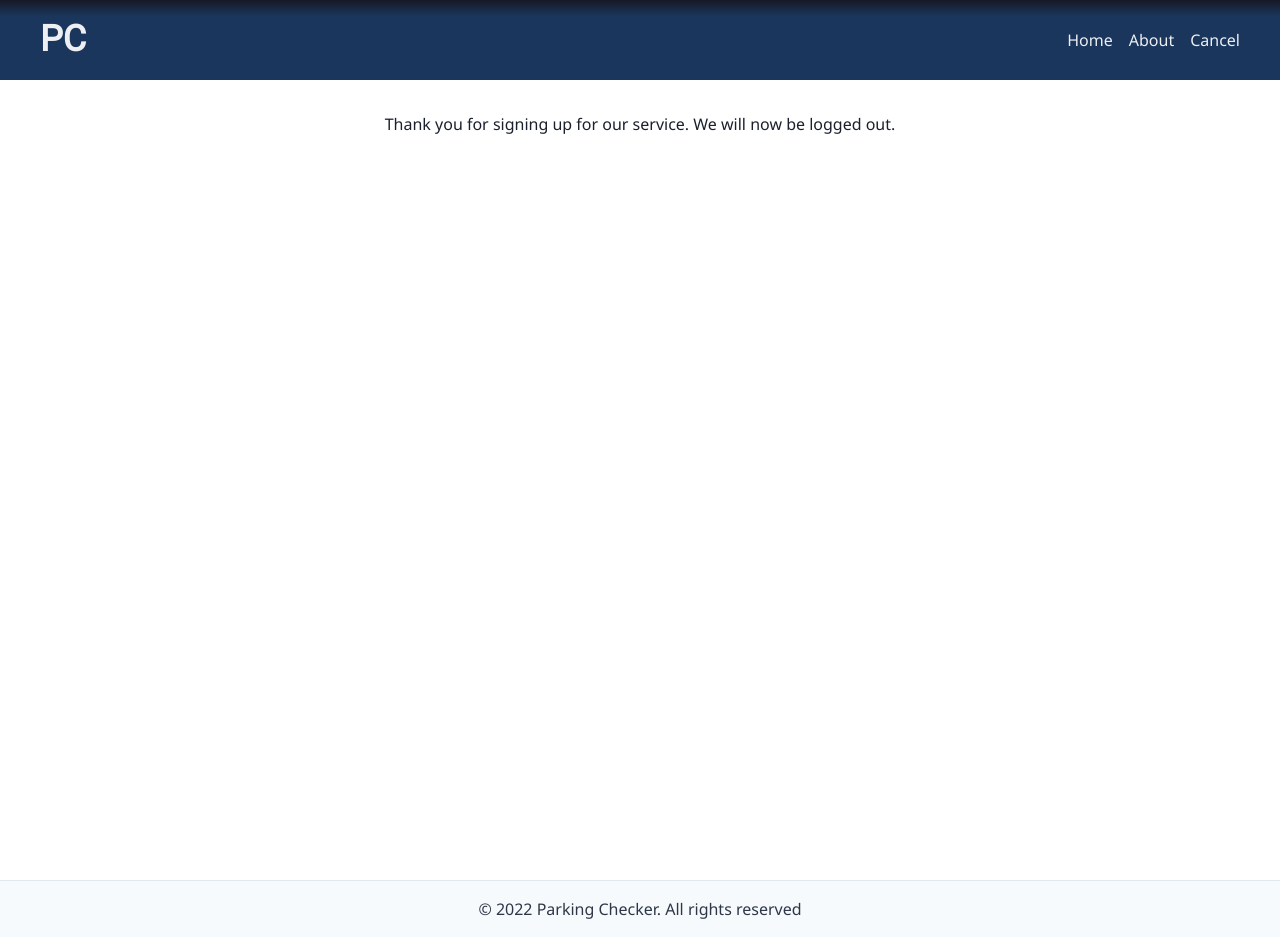
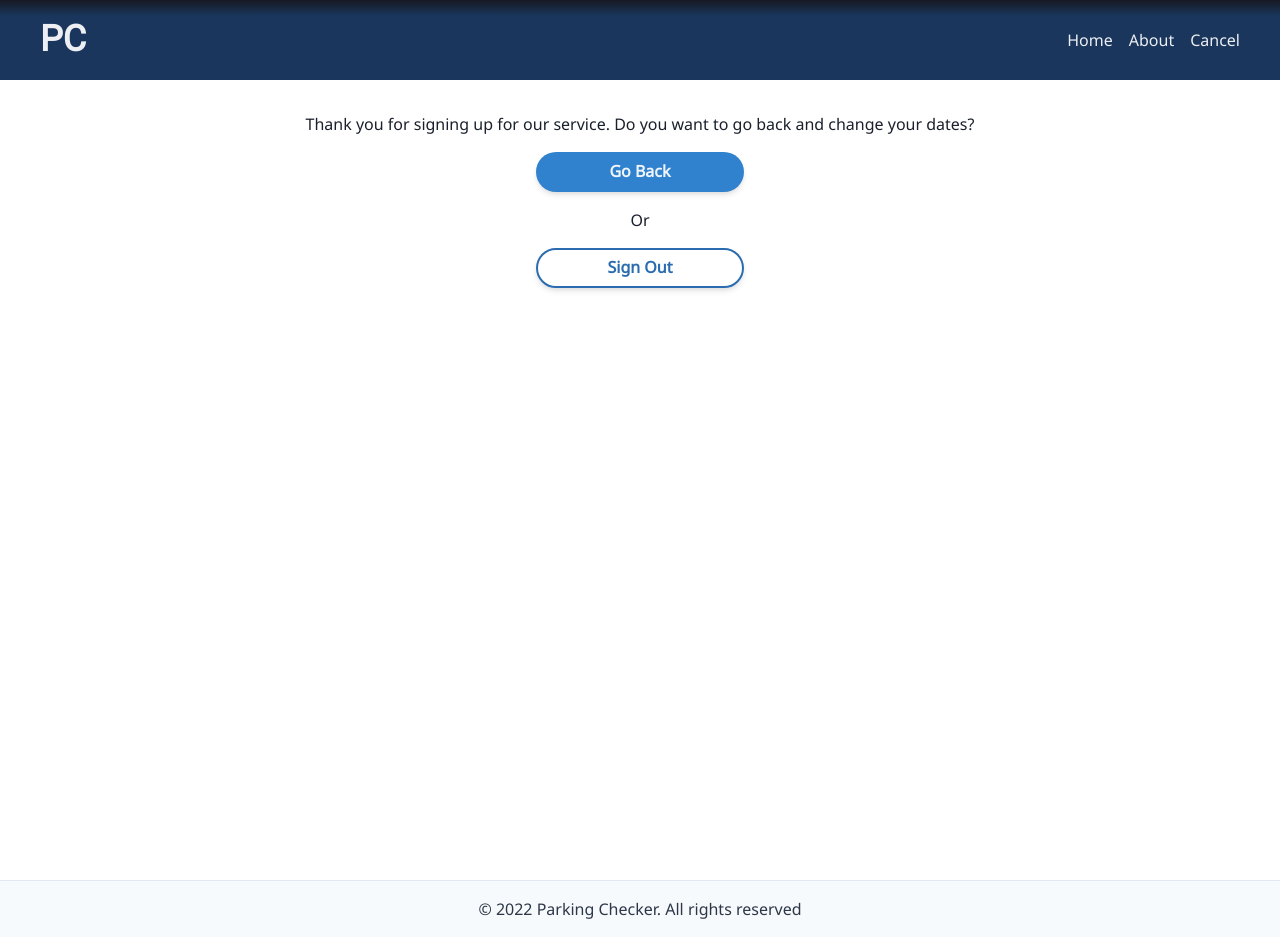
Before and after one commit to jumpybuns/park-checker, a Next.js app: page /thankyou in a window 1280 px wide. Built offline with nearby package versions, Linux system fonts and the light colour scheme.

Commit message:
adding thank you page signout

```diff
--- a/pages/about.jsx
+++ b/pages/about.jsx
@@ -20,7 +20,7 @@ const About = () => {
         <VStack spacing={4}>
           <Heading>About Our Site</Heading>
           <Text fontWeight='semibold'>Easy to use service</Text>
-          <Text pb={8}>
+          <Text w={{ md: '72ch' }} pb={8}>
             Let&apos;s face it. Going on vacation is stressful enough and
             getting a good parking spot can make your whole day easier. We
             created this easy to use service to help Guests relax and the
--- a/pages/api/server.js
+++ b/pages/api/server.js
@@ -45,9 +45,10 @@ app.get('/desired-date', (req, res) => {
                 ', Park Hopper: ' +
                 ParkHopper +
                 ' Visit the Reservation Availability Page as soon you can: ' +
-                'https://disneyland.disney.go.com/availability-calendar/' +
-                'or you can cancel the service by visiting our homepage' +
-                'https://park-checker-d92305f6h-jumpybuns.vercel.app/',
+                'https://disneyland.disney.go.com/guest-services/parking/' +
+                'Text the word STOP or' +
+                'or you can cancel the service by visiting our website' +
+                'https://park-checker.vercel.app/',
               from: '+15304297447',
               to: '+1' + recipient,
             })
--- a/pages/cancel.jsx
+++ b/pages/cancel.jsx
@@ -21,6 +21,9 @@ const Cancel = () => {
         isClosable: true,
       });
     }
+    setTimeout(() => {
+      router.push('/');
+    }, 3000);
   };
 
   return (
@@ -39,6 +42,7 @@ const Cancel = () => {
             Click Here to Cancel Your Subscription
           </Text>
           <DisneyButtonOutline text='Cancel' onClick={stopTix} />
+          <Text>Or</Text>
           <DisneyButtonFilled onClick={() => router.back()} text='Go Back' />
         </VStack>
       </Box>
--- a/pages/main.jsx
+++ b/pages/main.jsx
@@ -42,9 +42,11 @@ const Main = () => {
         status: 'success',
         duration: 9000,
         isClosable: true,
-        onCloseComplete: () => router.push('/thankyou'),
       });
     }
+    setTimeout(() => {
+      router.push('/thankyou');
+    }, 10000);
   };
 
   const handleDesiredDate = (event) => {
@@ -94,7 +96,7 @@ const Main = () => {
                 <FormLabel htmlFor='recipient'>Your Phone Number</FormLabel>
                 <Input
                   id='recipient'
-                  placeholder='Phone number...'
+                  placeholder='000-000-0000'
                   w='auto'
                   value={recipient}
                   type='text'
--- a/pages/thankyou.js
+++ /dev/null
@@ -1,33 +0,0 @@
-import { Box, Heading, Text } from '@chakra-ui/react';
-import { signOut } from 'next-auth/react';
-import { useEffect } from 'react';
-import Header from '../components/Header';
-
-const ThankYou = () => {
-  useEffect(() => {
-    setTimeout(() => {
-      signOut();
-      return <Text>You are now Signed Out.</Text>;
-    }, 5000);
-  }, []);
-
-  return (
-    <>
-      <Header />
-      <Box
-        className='container'
-        p={8}
-        h='100vh'
-        display='flex'
-        flexDir='column'
-        alignItems='center'
-      >
-        <Text>
-          Thank you for signing up for our service. We will now be logged out.
-        </Text>
-      </Box>
-    </>
-  );
-};
-
-export default ThankYou;
--- /dev/null
+++ b/pages/thankyou.jsx
@@ -0,0 +1,45 @@
+import { Box, Heading, Text, VStack } from '@chakra-ui/react';
+import { signOut } from 'next-auth/react';
+import { useEffect } from 'react';
+import Header from '../components/Header';
+import { useRouter } from 'next/router';
+import DisneyButtonFilled from '../styles/custom/DisneyButtonFilled';
+import DisneyButtonOutline from '../styles/custom/DisneyButtonOutline';
+
+const ThankYou = () => {
+  const router = useRouter();
+
+  const handleSignOut = () => {
+    signOut();
+    router.push('/');
+  };
+
+  return (
+    <>
+      <Header />
+      <Box
+        className='container'
+        p={8}
+        h='100vh'
+        display='flex'
+        flexDir='column'
+        alignItems='center'
+      >
+        <VStack spacing={4}>
+          <Text>
+            Thank you for signing up for our service. Do you want to go back and
+            change your dates?
+          </Text>
+          <DisneyButtonFilled
+            text='Go Back'
+            onClick={() => router.push('/main')}
+          />
+          <Text>Or</Text>
+          <DisneyButtonOutline text='Sign Out' onClick={handleSignOut} />
+        </VStack>
+      </Box>
+    </>
+  );
+};
+
+export default ThankYou;
--- a/styles/custom/DisneyButtonFilled.js
+++ b/styles/custom/DisneyButtonFilled.js
@@ -17,9 +17,9 @@ const DisneyButtonFilled = ({ text, onClick }) => {
       transition='all 0.2s cubic-bezier(.08,.52,.52,1)'
       onClick={() => onClick()}
       _hover={{
-        bgColor: 'blue.600',
+        bgColor: 'blue.400',
         cursor: 'pointer',
-        borderColor: 'blue.600',
+        borderColor: 'blue.400',
       }}
     >
       {text}
--- a/styles/custom/DisneyButtonOutline.js
+++ b/styles/custom/DisneyButtonOutline.js
@@ -9,17 +9,17 @@ const DisneyButtonOutline = ({ text, onClick }) => {
       justifyContent='center'
       textAlign='center'
       borderRadius={50}
-      borderColor='blue.800'
+      borderColor='blue.600'
       border='2px'
       bg='whiteAlpha.900'
-      color='blue.900'
+      color='blue.600'
       shadow='md'
       transition='all 0.2s cubic-bezier(.08,.52,.52,1)'
       onClick={() => onClick()}
       _hover={{
         color: 'whiteAlpha.900',
-        bg: 'blue.600',
-        borderColor: 'blue.600',
+        bg: 'blue.400',
+        borderColor: 'blue.400',
         cursor: 'pointer',
       }}
     >
```
